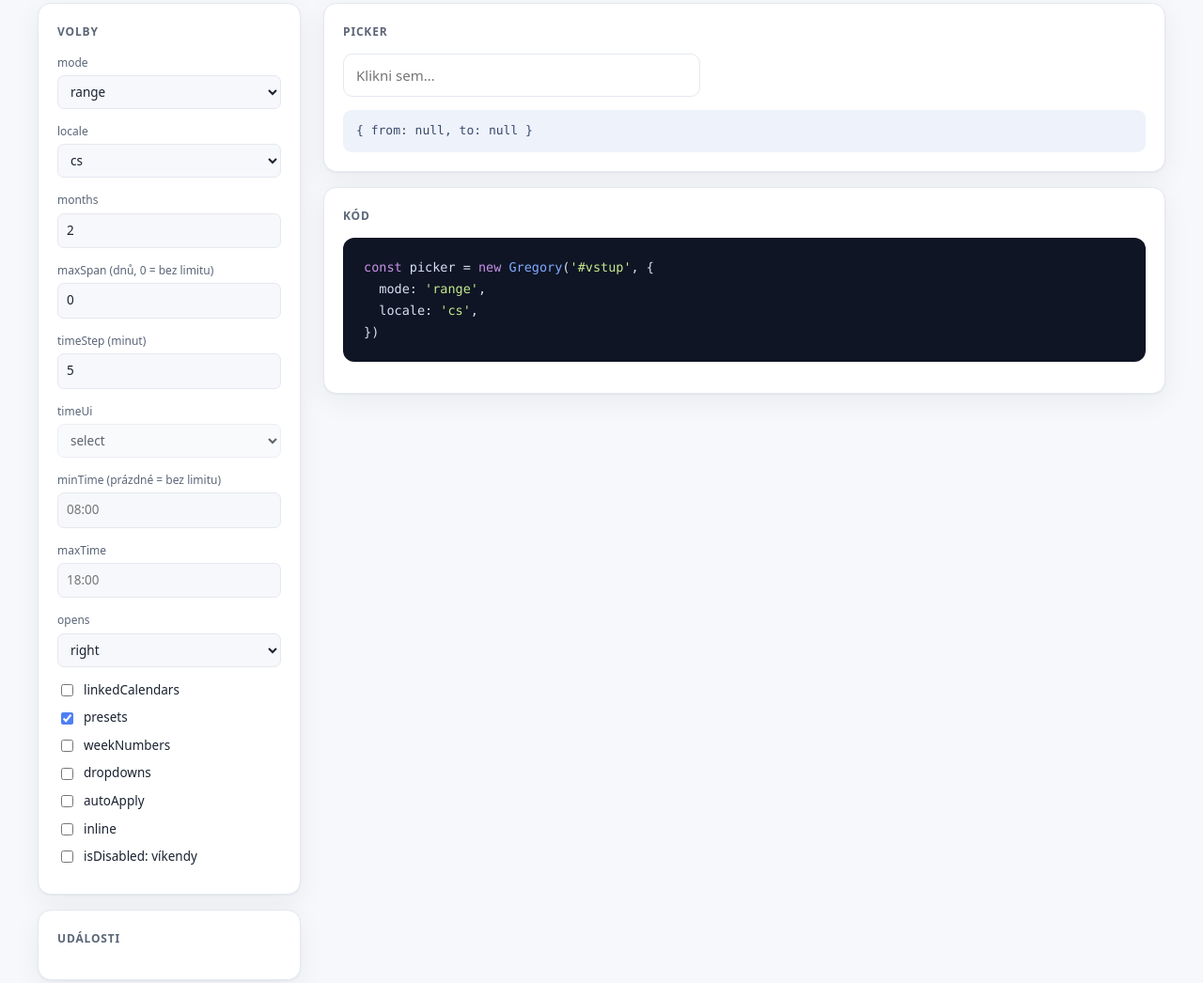
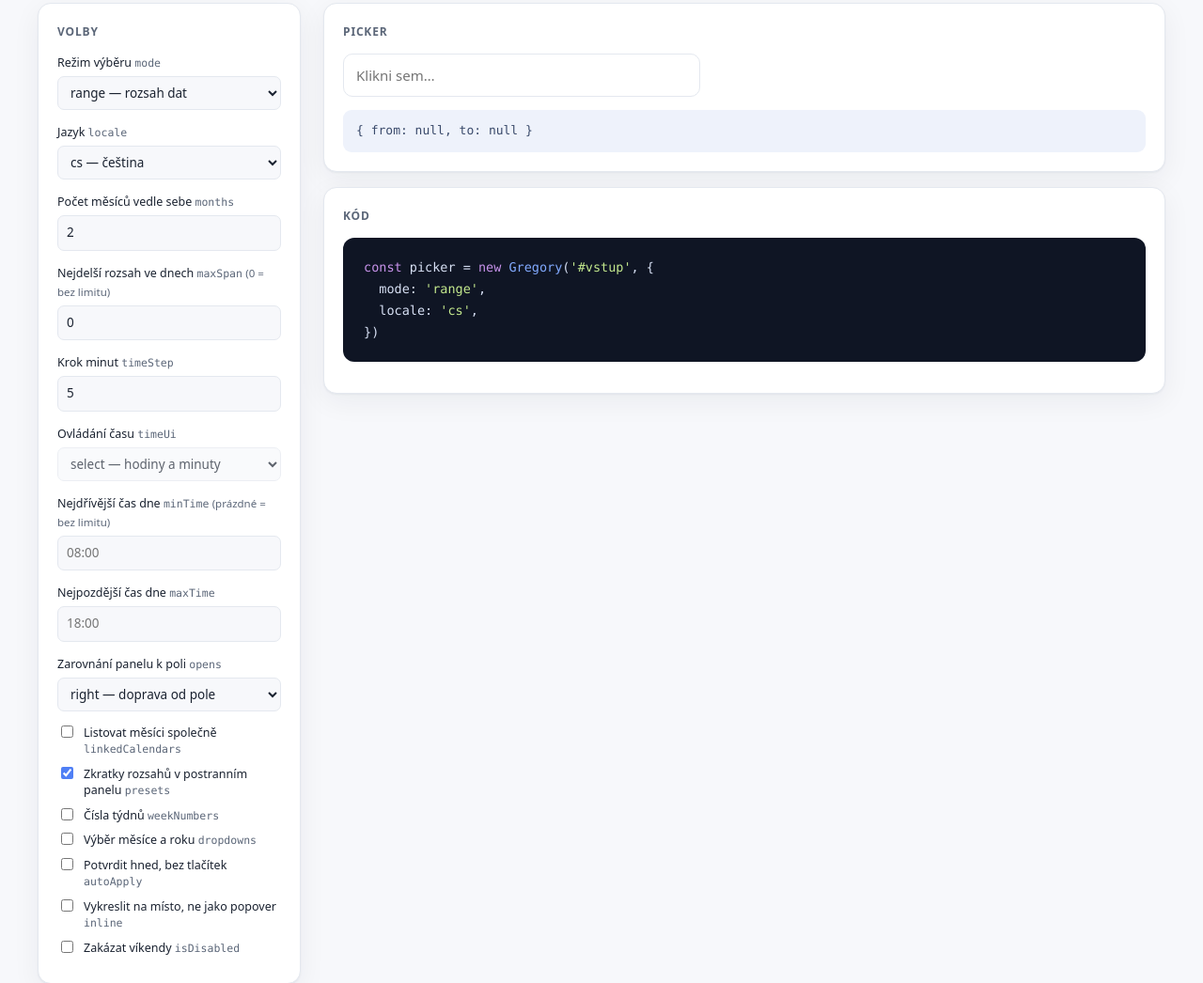
Before and after one commit to svatekr70/gregory, a website built with Vite: page site/demo/index.html in a window 1280 px wide. Shown: the part 225-1271 px from the top of the page at 94% size. Built offline with nearby package versions, Linux system fonts and the light colour scheme.

Commit message:
České popisky v konfigurátoru dema
Každá volba má český popis a za ním svůj název v API, aby vygenerovaný kód
zůstal srozumitelný. Hodnoty selectů dostaly vysvětlení (range — rozsah dat,
select — hodiny a minuty). Zaškrtávátka mají text zabalený v jednom span,
jinak se název volby odtrhl na okraj panelu.

Co-Authored-By: Claude Opus 5 (1M context) <noreply@anthropic.com>

```diff
--- a/site/assets/site.css
+++ b/site/assets/site.css
@@ -579,8 +579,21 @@ footer {
 .field > span {
   display: block;
   margin-bottom: 4px;
+  color: var(--ink);
+  font-size: 12.5px;
+}
+
+/* Český popis nese i název volby, aby vygenerovaný kód dával smysl. */
+.field code,
+.switch code {
   color: var(--muted);
-  font-size: 12px;
+  font-size: 11.5px;
+}
+
+.field em {
+  color: var(--muted);
+  font-size: 11.5px;
+  font-style: normal;
 }
 
 .field select,
@@ -597,11 +610,22 @@ footer {
 
 .switch {
   display: flex;
-  align-items: center;
+  align-items: flex-start;
   gap: 8px;
-  margin-bottom: 8px;
-  font-size: 13.5px;
+  margin-bottom: 9px;
+  font-size: 12.5px;
+  line-height: 1.4;
   cursor: pointer;
+}
+
+.switch input {
+  flex: 0 0 auto;
+  margin-top: 1px;
+}
+
+/* Text i název volby musí být jedna flex položka, jinak se code odtrhne. */
+.switch > span {
+  flex: 1;
 }
 
 .switch input {
--- a/site/demo/index.html
+++ b/site/demo/index.html
@@ -44,76 +44,83 @@
             <h3>Volby</h3>
 
             <label class="field">
-              <span>mode</span>
+              <span>Režim výběru <code>mode</code></span>
               <select id="opt-mode">
-                <option value="date">date</option>
-                <option value="range" selected>range</option>
-                <option value="datetime">datetime</option>
-                <option value="datetime-range">datetime-range</option>
+                <option value="date">date — jedno datum</option>
+                <option value="range" selected>range — rozsah dat</option>
+                <option value="datetime">datetime — datum a čas</option>
+                <option value="datetime-range">datetime-range — rozsah s časem</option>
               </select>
             </label>
 
             <label class="field">
-              <span>locale</span>
+              <span>Jazyk <code>locale</code></span>
               <select id="opt-locale">
-                <option value="cs" selected>cs</option>
-                <option value="sk">sk</option>
-                <option value="en-GB">en-GB</option>
-                <option value="en-US">en-US</option>
-                <option value="de">de</option>
-                <option value="pl">pl</option>
+                <option value="cs" selected>cs — čeština</option>
+                <option value="sk">sk — slovenština</option>
+                <option value="en-GB">en-GB — angličtina (týden od pondělí)</option>
+                <option value="en-US">en-US — angličtina (týden od neděle)</option>
+                <option value="de">de — němčina</option>
+                <option value="pl">pl — polština</option>
               </select>
             </label>
 
             <label class="field">
-              <span>months</span>
+              <span>Počet měsíců vedle sebe <code>months</code></span>
               <input type="number" id="opt-months" min="1" max="4" value="2">
             </label>
 
             <label class="field">
-              <span>maxSpan (dnů, 0 = bez limitu)</span>
+              <span>Nejdelší rozsah ve dnech <code>maxSpan</code> <em>(0 = bez limitu)</em></span>
               <input type="number" id="opt-maxspan" min="0" max="365" value="0">
             </label>
 
             <label class="field">
-              <span>timeStep (minut)</span>
+              <span>Krok minut <code>timeStep</code></span>
               <input type="number" id="opt-timestep" min="1" max="60" value="5">
             </label>
 
             <label class="field">
-              <span>timeUi</span>
+              <span>Ovládání času <code>timeUi</code></span>
               <select id="opt-timeui">
-                <option value="select" selected>select</option>
-                <option value="input">input</option>
+                <option value="select" selected>select — hodiny a minuty</option>
+                <option value="input">input — nativní pole</option>
               </select>
             </label>
 
             <label class="field">
-              <span>minTime (prázdné = bez limitu)</span>
+              <span>Nejdřívější čas dne <code>minTime</code> <em>(prázdné = bez limitu)</em></span>
               <input type="text" id="opt-mintime" placeholder="08:00">
             </label>
 
             <label class="field">
-              <span>maxTime</span>
+              <span>Nejpozdější čas dne <code>maxTime</code></span>
               <input type="text" id="opt-maxtime" placeholder="18:00">
             </label>
 
             <label class="field">
-              <span>opens</span>
+              <span>Zarovnání panelu k poli <code>opens</code></span>
               <select id="opt-opens">
-                <option value="right" selected>right</option>
-                <option value="left">left</option>
-                <option value="center">center</option>
+                <option value="right" selected>right — doprava od pole</option>
+                <option value="left">left — doleva od pole</option>
+                <option value="center">center — na střed pole</option>
               </select>
             </label>
 
-            <label class="switch"><input type="checkbox" id="opt-linked"> linkedCalendars</label>
-            <label class="switch"><input type="checkbox" id="opt-presets" checked> presets</label>
-            <label class="switch"><input type="checkbox" id="opt-weeknumbers"> weekNumbers</label>
-            <label class="switch"><input type="checkbox" id="opt-dropdowns"> dropdowns</label>
-            <label class="switch"><input type="checkbox" id="opt-autoapply"> autoApply</label>
-            <label class="switch"><input type="checkbox" id="opt-inline"> inline</label>
-            <label class="switch"><input type="checkbox" id="opt-weekends"> isDisabled: víkendy</label>
+            <label class="switch"><input type="checkbox" id="opt-linked">
+              <span>Listovat měsíci společně <code>linkedCalendars</code></span></label>
+            <label class="switch"><input type="checkbox" id="opt-presets" checked>
+              <span>Zkratky rozsahů v postranním panelu <code>presets</code></span></label>
+            <label class="switch"><input type="checkbox" id="opt-weeknumbers">
+              <span>Čísla týdnů <code>weekNumbers</code></span></label>
+            <label class="switch"><input type="checkbox" id="opt-dropdowns">
+              <span>Výběr měsíce a roku <code>dropdowns</code></span></label>
+            <label class="switch"><input type="checkbox" id="opt-autoapply">
+              <span>Potvrdit hned, bez tlačítek <code>autoApply</code></span></label>
+            <label class="switch"><input type="checkbox" id="opt-inline">
+              <span>Vykreslit na místo, ne jako popover <code>inline</code></span></label>
+            <label class="switch"><input type="checkbox" id="opt-weekends">
+              <span>Zakázat víkendy <code>isDisabled</code></span></label>
           </div>
 
           <div class="panel">
```
